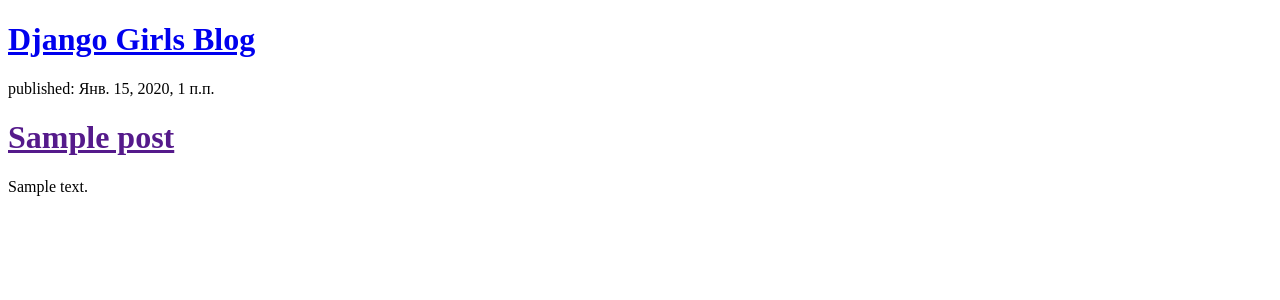
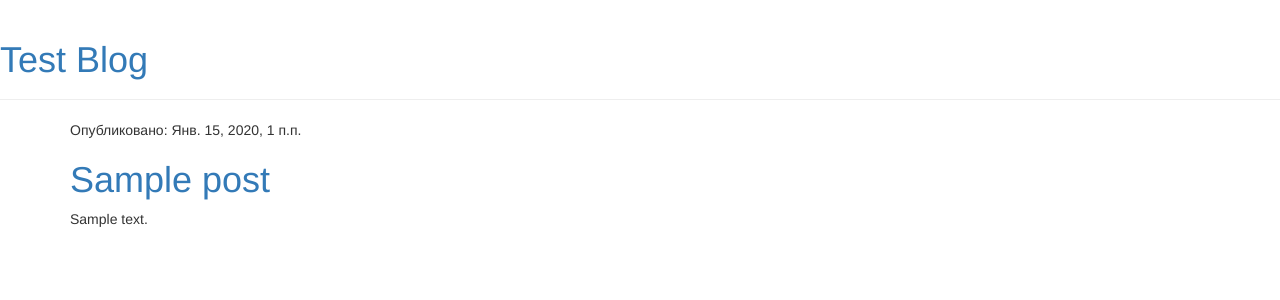
Before and after one commit to Fillbary/Test-blog, a Django app: page / in a window 1280 px wide. Shown: the top 300 px of the page. Run offline with Django 3.2, Linux system fonts and the light colour scheme; tables that the repository leaves empty hold one stand-in row (values such as "Sample post"); some libraries are stand-ins or nearby versions.

Commit message:
Added view and template for detailed blog post as well as CSS for the site.

```diff
--- /dev/null
+++ b/blog/templates/blog/base.html
@@ -0,0 +1,25 @@
+<!DOCTYPE html>
+{% load static %}
+<html lang="en">
+    <head>
+        <title>Django Girls blog</title>
+        <link rel="stylesheet" href="//maxcdn.bootstrapcdn.com/bootstrap/3.2.0/css/bootstrap.min.css">
+        <link rel="stylesheet" href="//maxcdn.bootstrapcdn.com/bootstrap/3.2.0/css/bootstrap-theme.min.css">
+        <link rel="stylesheet" href="{% static 'css/blog.css' %}">
+        <link href="https://fonts.googleapis.com/css?family=Lobster&subset=latin,cyrillic" rel="stylesheet" type="text/css">
+    </head>
+
+    <body>
+        <div class="page-header">
+            <h1><a href="/">Test Blog</a></h1>
+        </div>
+        <div class="content container">
+            <div class="row">
+                <div class="col-md-8">
+                {% block content %}
+                {% endblock %}
+                </div>
+            </div>
+        </div>
+    </body>
+</html>
--- a/blog/templates/blog/post_list.html
+++ b/blog/templates/blog/post_list.html
@@ -1,19 +1,13 @@
-<!DOCTYPE html>
-<html lang="en">
-<head>
-        <title>Django Girls blog</title>
-    </head>
-    <body>
-        <div>
-            <h1><a href="/">Django Girls Blog</a></h1>
+{% extends 'blog/base.html' %}
+
+{% block content %}
+    {% for post in posts %}
+        <div class="post">
+            <div class="date">
+                <p>Опубликовано: {{ post.published_date }}</p>
+            </div>
+            <h1><a href="{% url 'post_detail' pk=post.pk %}">{{ post.title }}</a></h1>
+            <p>{{ post.text|linebreaksbr }}</p>
         </div>
-
-        {% for post in posts %}
-            <div>
-                <p>published: {{ post.published_date }}</p>
-                <h1><a href="">{{ post.title }}</a></h1>
-                <p>{{ post.text|linebreaksbr }}</p>
-            </div>
-        {% endfor %}
-    </body>
-</html>
+    {% endfor %}
+{% endblock %}
--- a/blog/urls.py
+++ b/blog/urls.py
@@ -3,4 +3,5 @@
 
 urlpatterns = [
     path('', views.post_list, name='post_list'),
+    path('post/<int:pk>/', views.post_detail, name='post_detail'),
 ]
--- a/blog/views.py
+++ b/blog/views.py
@@ -1,4 +1,4 @@
-from django.shortcuts import render
+from django.shortcuts import render, get_object_or_404
 from django.utils import timezone
 from .models import Post
 
@@ -6,3 +6,8 @@
 def post_list(request):
     posts = Post.objects.filter(published_date__lte=timezone.now()).order_by('published_date')
     return render(request, 'blog/post_list.html', {'posts': posts})
+
+
+def post_detail(request, pk):
+    post = get_object_or_404(Post, pk=pk)
+    return render(request, 'blog/post_detail.html', {'post': post})
--- a/mysite/settings.py
+++ b/mysite/settings.py
@@ -121,6 +121,7 @@
 STATIC_URL = '/static/'
 STATIC_ROOT = os.path.join(BASE_DIR, 'static')
 
+
 # Default primary key field type
 # https://docs.djangoproject.com/en/3.2/ref/settings/#default-auto-field
 
```
Also changed, not shown: blog/templates/blog/post_detail.html (added, +13 -0 lines).
